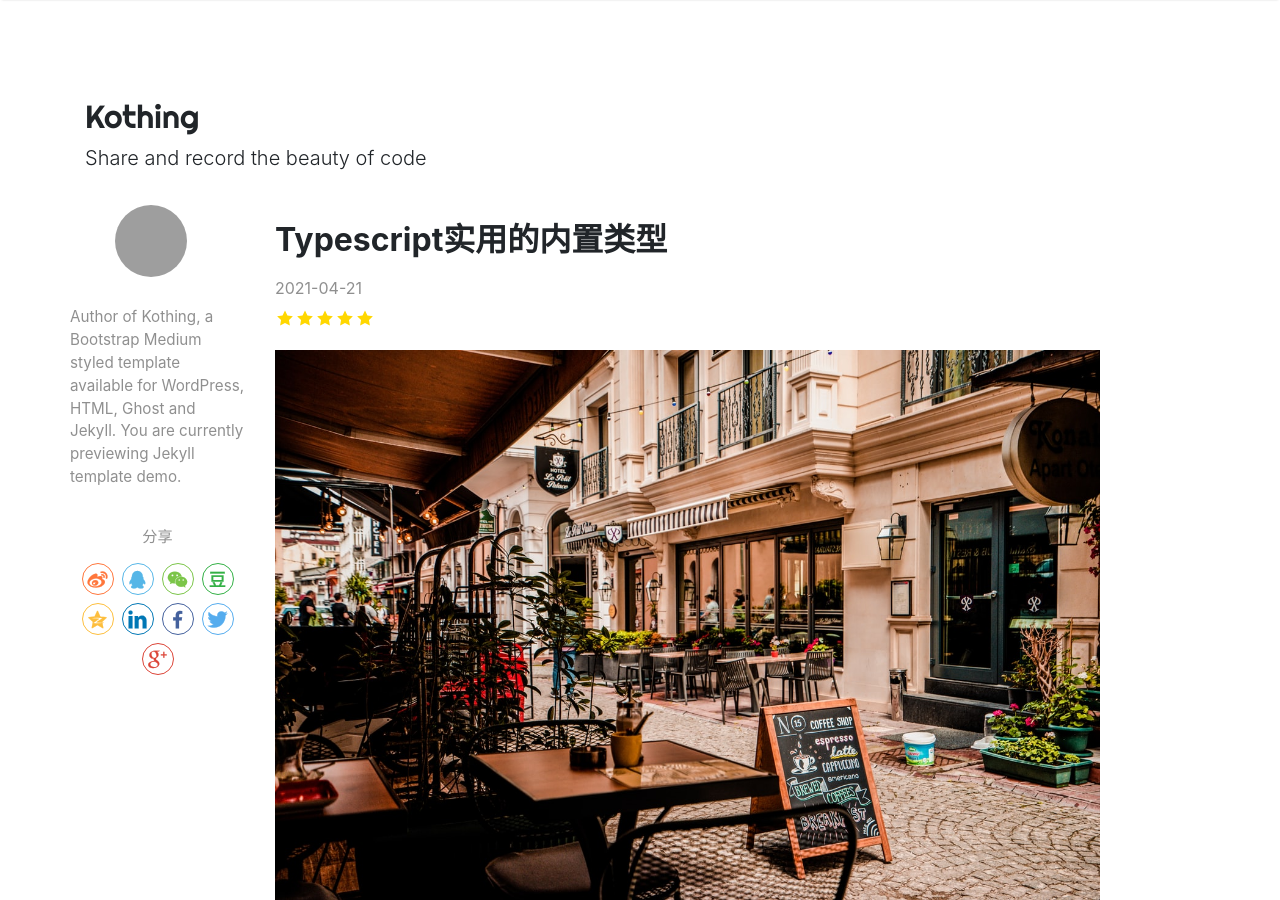
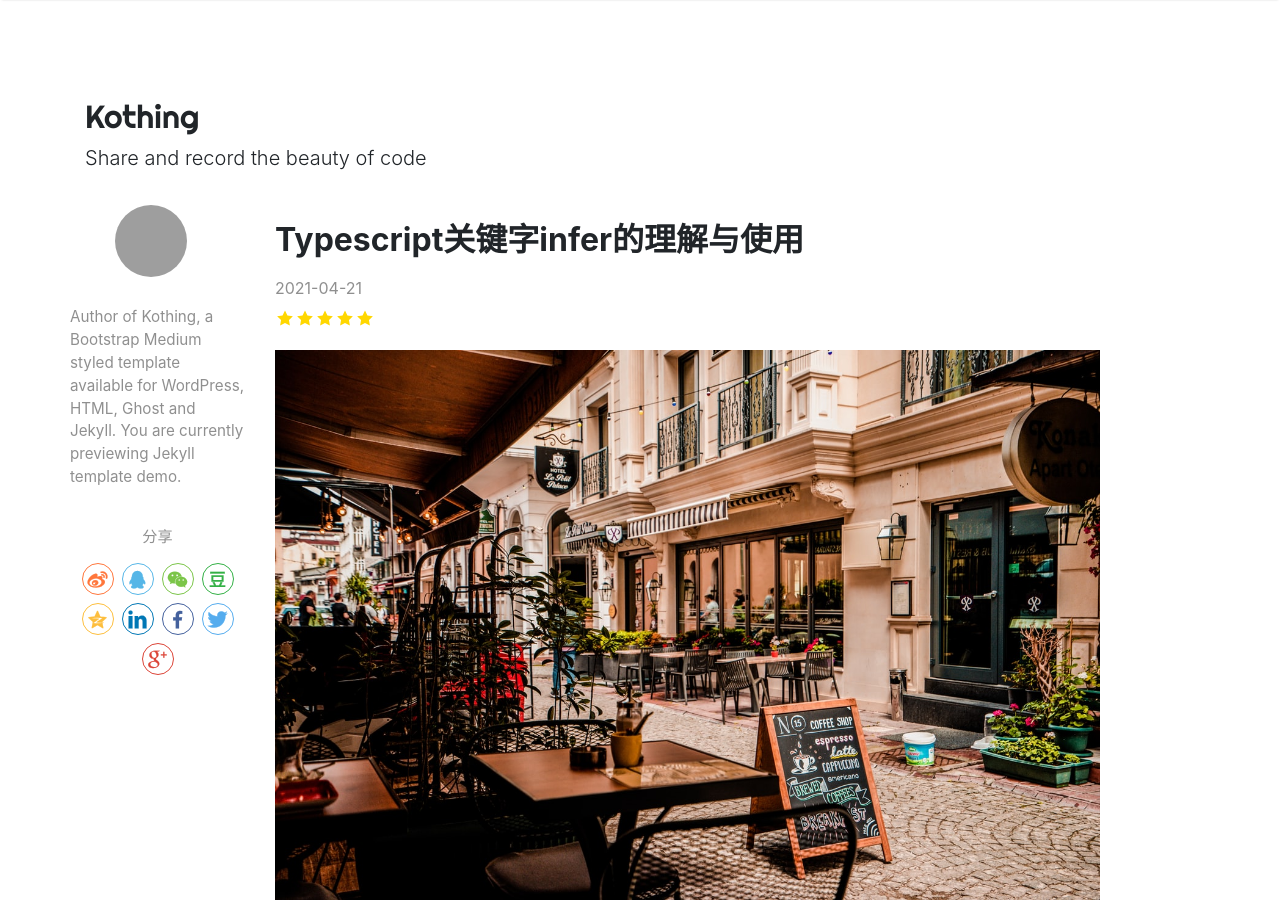
Before and after one commit to kothing/kothing.github.io, a Jekyll site: the page built from _posts/2021-04-21-TypeScript-keywords-infer.md, in a window 1280 px wide and 900 px high. Built offline with Jekyll 4.4.1, drawn with Linux system fonts in a browser that asks for light colours; nearby versions of some CDN libraries; comment, search, counter and statistics services are not loaded; grey boxes are pictures that could not be loaded.

Commit message:
Update 2021-04-21-TypeScript-keywords-infer.md

```diff
--- a/_posts/2021-04-21-TypeScript-keywords-infer.md
+++ b/_posts/2021-04-21-TypeScript-keywords-infer.md
@@ -1,6 +1,6 @@
 ---
 layout: post
-title: "Typescript实用的内置类型"
+title: "Typescript关键字infer的理解与使用"
 author: Kothing
 categories: [ TypeScript ]
 tags: [ TypeScript ]
```
